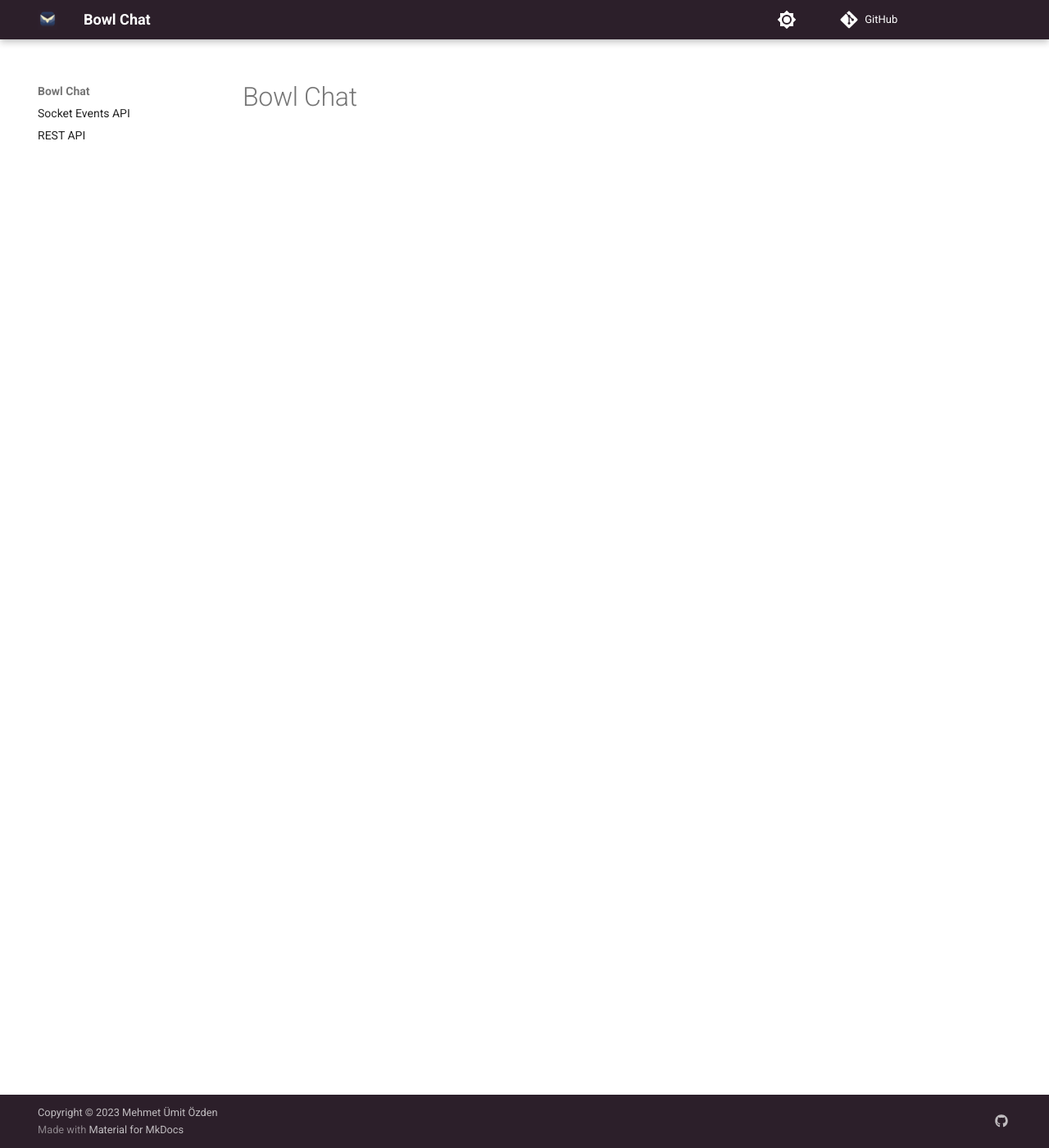
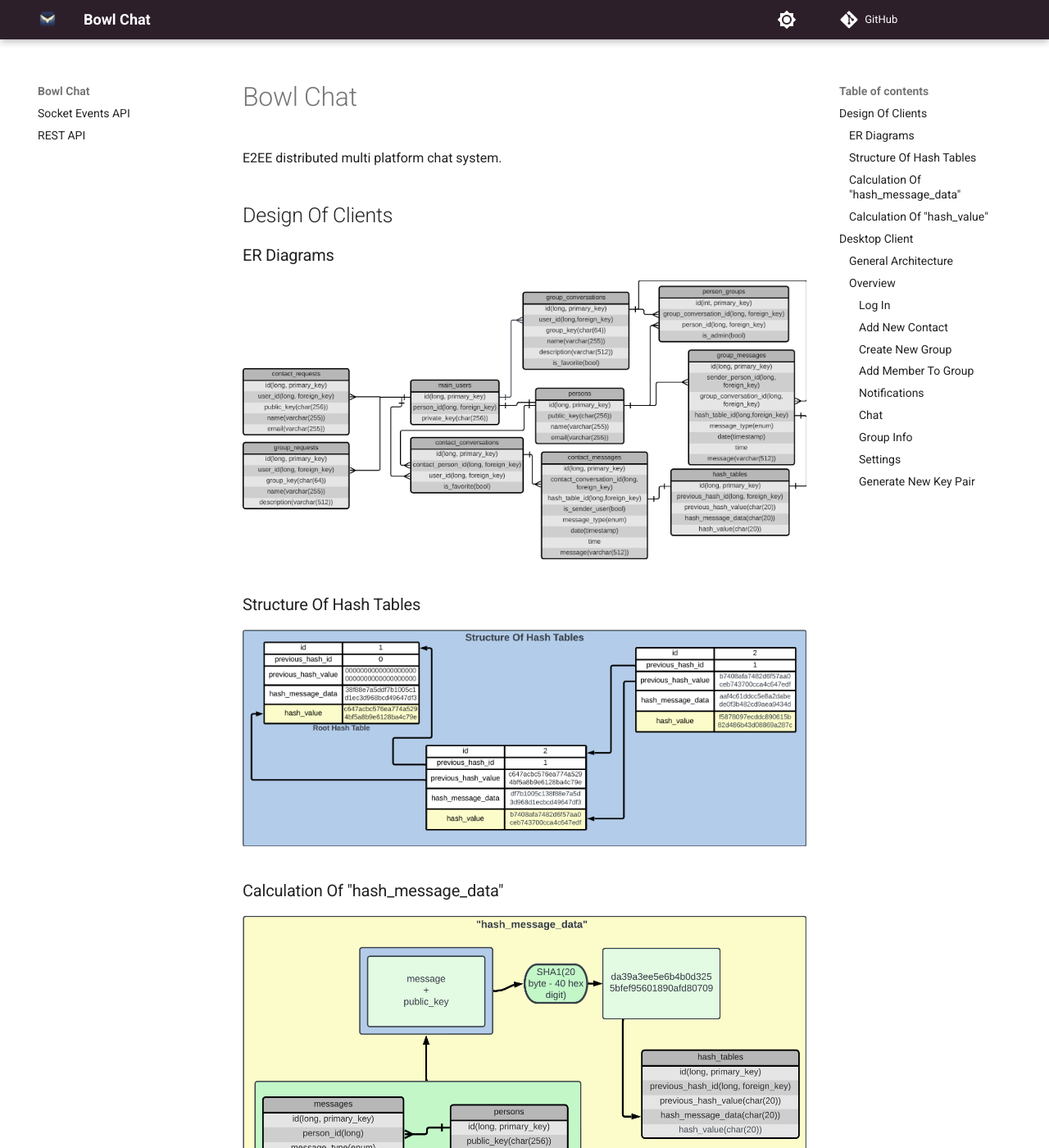
Before and after one commit to bowl-org/bowl-doc, an MkDocs documentation site: the page built from docs/index.md, in a window 1280 px wide and 1400 px high. Shown: the whole window at 82% size. Built offline with MkDocs 1.6.1 and Material for MkDocs 9.7.7, drawn with Linux system fonts in a browser that asks for light colours; comment, search, counter and statistics services are not loaded; some of the changed text lies outside the part shown.

Commit message:
Doc updated

```diff
--- a/docs/index.md
+++ b/docs/index.md
@@ -1 +1,34 @@
 # Bowl Chat
+E2EE distributed multi platform chat system.
+## Design Of Clients
+### ER Diagrams
+![db](img/clients/db.png)
+### Structure Of Hash Tables
+![sturcute_of_hash_tables](img/clients/structure_of_hash_tables.png)
+### Calculation Of "hash_message_data"
+![hash_message_data](img/clients/hash_message_data.png)
+### Calculation Of "hash_value"
+![hash_value](img/clients/hash_value.png)
+## Desktop Client
+Desktop client of Bowl Chat.
+### General Architecture
+![architecture](img/desktop/architecture.png)
+### Overview
+#### Log In
+![log_in](img/desktop/log_in.png)
+#### Add New Contact
+![add_new_contact](img/desktop/add_new_contact.png)
+#### Create New Group
+![create_new_group](img/desktop/create_new_group.png)
+#### Add Member To Group
+![add_member](img/desktop/add_member.png)
+#### Notifications
+![notifications](img/desktop/notifications.png)
+#### Chat
+![chat](img/desktop/chat.png)
+#### Group Info
+![group_info](img/desktop/group_info.png)
+#### Settings
+![settings](img/desktop/settings.png)
+#### Generate New Key Pair
+![generate_new_key_pair](img/desktop/generate_new_key_pair.png)
```
Also changed, not shown: docs/img/clients/db.png (added), docs/img/clients/hash_message_data.png (added), docs/img/clients/hash_value.png (added), docs/img/clients/structure_of_hash_tables.png (added), docs/img/desktop/add_member.png (added), docs/img/desktop/add_new_contact.png (added), docs/img/desktop/architecture.png (added), docs/img/desktop/chat.png (added), docs/img/desktop/create_new_group.png (added), docs/img/desktop/generate_new_key_pair.png (added), docs/img/desktop/group_info.png (added), docs/img/desktop/log_in.png (added), docs/img/desktop/notifications.png (added), docs/img/desktop/settings.png (added).
